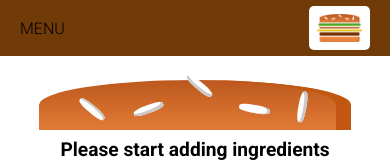
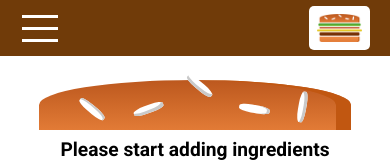
Before and after one commit to brandaogabriel7/burger-builder-app, a React (Create React App) app: page / in a window 390 px wide. Shown: the top 162 px of the page. Built offline with nearby package versions, Linux system fonts and the light colour scheme.

Commit message:
style: turn the drawer toggle into a hamburger toggle

```diff
--- a/src/components/Navigation/SideDrawer/DrawerToggle/DrawerToggle.js
+++ b/src/components/Navigation/SideDrawer/DrawerToggle/DrawerToggle.js
@@ -1,7 +1,13 @@
 import React from 'react';
 
+import styles from './drawertoggle.module.css';
+
 const DrawerToggle = ({ clicked }) => (
-    <div onClick={clicked}>MENU</div>
+    <div className={styles.DrawerToggle} onClick={clicked}>
+        <div></div>
+        <div></div>
+        <div></div>
+    </div>
 );
 
 export default DrawerToggle;
--- /dev/null
+++ b/src/components/Navigation/SideDrawer/DrawerToggle/drawertoggle.module.css
@@ -0,0 +1,23 @@
+.DrawerToggle {
+    width: 40px;
+    height: 100%;
+    display: flex;
+    flex-flow: column;
+    justify-content: space-around;
+    align-items: center;
+    padding: 10px 0;
+    box-sizing: border-box;
+    cursor: pointer;
+}
+
+.DrawerToggle div {
+    width: 90%;
+    height: 3px;
+    background-color: white;
+}
+
+@media (min-width: 500px) {
+    .DrawerToggle {
+        display: none;
+    }
+}
```
